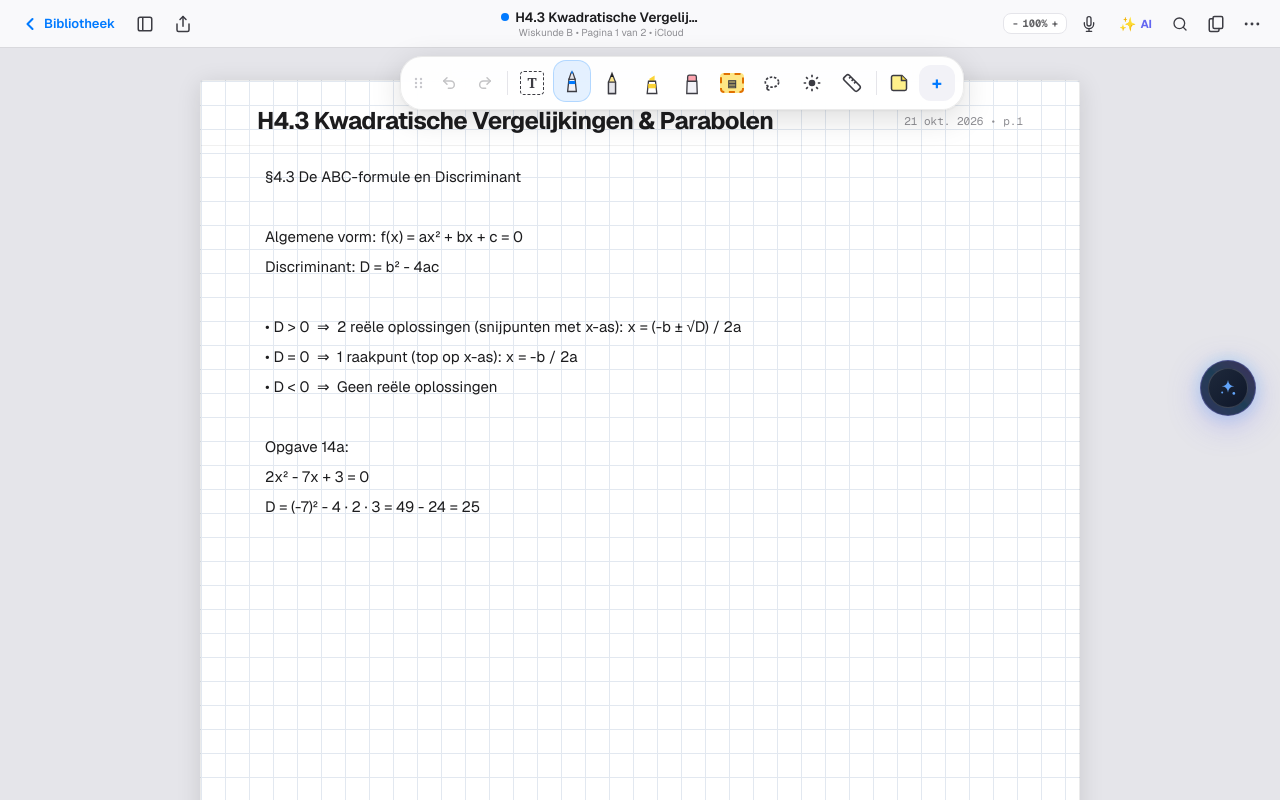
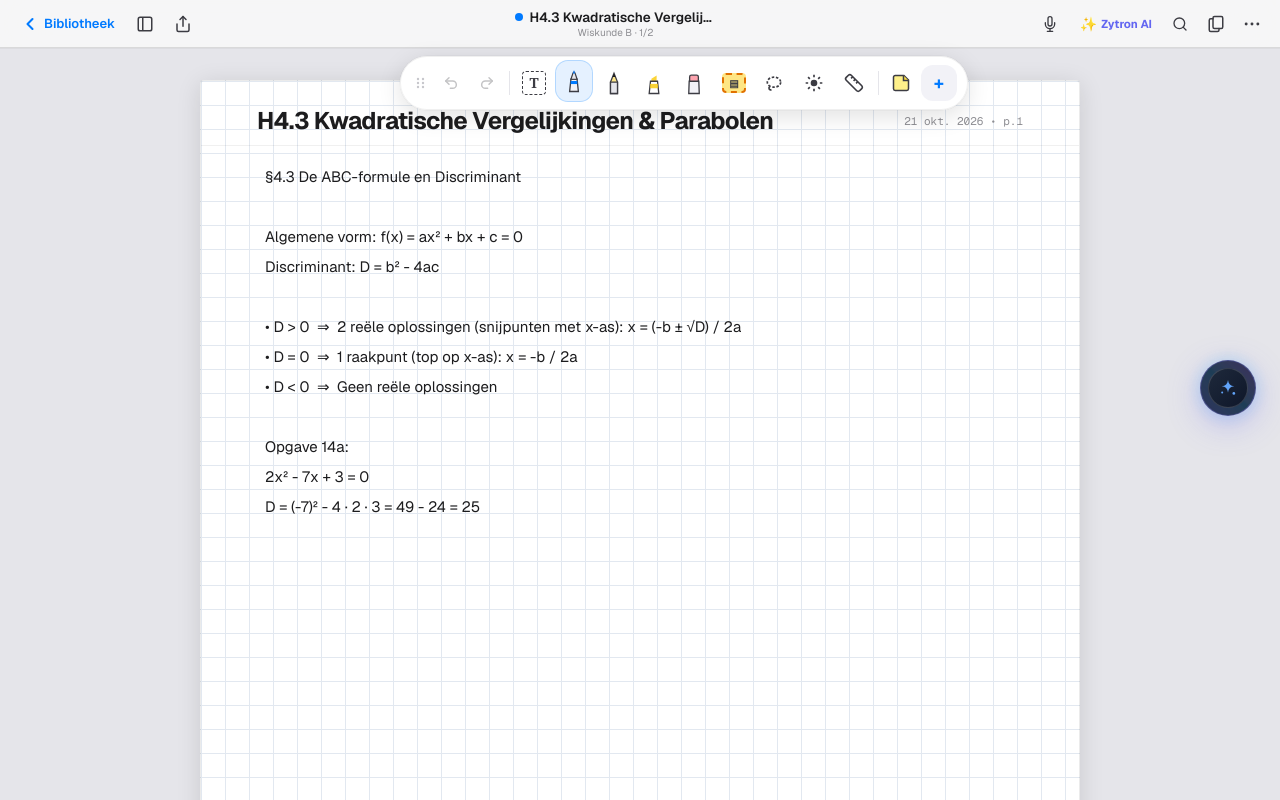
Before and after one commit to younesmeddahi24-jpg/zytron-share, a Next.js app: page / in a window 1280 px wide. Both pictures are taken after a click on the button "Notability Modus". Built offline with nearby package versions, Linux system fonts and the light colour scheme.

Commit message:
style(notability): closer iPadOS header and toolbox styling

```diff
--- a/app/NotabilityStealthView.tsx
+++ b/app/NotabilityStealthView.tsx
@@ -955,7 +955,7 @@ export default function NotabilityStealthView({
       {/* =====================================================================
           1. AUTHENTIC NOTABILITY iPadOS TOP NAVIGATION BAR
          ===================================================================== */}
-      <header className="relative z-40 flex h-12 shrink-0 items-center justify-between border-b border-[#D1D1D6]/80 bg-[#F9F9FB]/95 px-3 backdrop-blur-md">
+      <header className="relative z-40 flex h-12 shrink-0 items-center justify-between border-b border-[#C6C6C8]/60 bg-[#F7F7F7]/90 px-3 backdrop-blur-xl shadow-[0_0.5px_0_rgba(0,0,0,0.08)]">
         {/* Left Navigation Group: Back to Library, Sidebar Toggle, Document Import */}
         <div className="flex items-center gap-1.5">
           {/* Back Arrow (<) : Single click toggles Subject Library, Double click exits to Zytron */}
@@ -1017,15 +1017,14 @@ export default function NotabilityStealthView({
             />
           </div>
           <span className="text-[10px] text-[#8E8E93] leading-tight truncate">
-            {activeSubject.name} • Pagina {currentPageIndex + 1} van {pages.length}
-            {connectedCount > 0 ? ` • iCloud Sync (${connectedCount})` : " • iCloud"}
+            {activeSubject.name} · {currentPageIndex + 1}/{pages.length}
           </span>
         </div>
 
         {/* Right Group: Zoom Pill, Microphone, Notability AI (Secret Chat), Search, Page Thumbnails, Paper Settings (...) */}
         <div className="flex items-center gap-1">
           {/* Zoom Level Indicator Pill */}
-          <div className="hidden md:flex items-center gap-1 rounded-lg border border-[#E5E5EA] bg-white px-2 py-0.5 text-[10.5px] font-mono font-bold text-[#636366]">
+          <div className="hidden items-center gap-1 rounded-lg border border-[#E5E5EA] bg-white px-2 py-0.5 text-[10.5px] font-mono font-bold text-[#636366]">
             <button
               type="button"
               onClick={() => setZoomLevel((z) => Math.max(0.75, Number((z - 0.25).toFixed(2))))}
@@ -1081,10 +1080,10 @@ export default function NotabilityStealthView({
                 ? "bg-gradient-to-r from-[#6366F1] to-[#A855F7] text-white shadow-xs"
                 : "text-[#6366F1] hover:bg-[#6366F1]/10"
             }`}
-            title="Notability AI Helper • Opgave-assistent & Formules (Geheime Chat)"
+            title="Zytron AI"
           >
             <span className="text-sm">✨</span>
-            <span className="hidden sm:inline font-sans text-[11.5px]">AI</span>
+            <span className="hidden sm:inline font-sans text-[11.5px]">Zytron AI</span>
             {incomingNotes.length > 0 && (
               <span className="h-2 w-2 rounded-full bg-emerald-400 animate-ping" />
             )}
@@ -1333,7 +1332,7 @@ export default function NotabilityStealthView({
         }}
         className="fixed z-40 transition-shadow select-none"
       >
-        <div className="flex items-center gap-0.5 sm:gap-1 rounded-[22px] border border-black/[0.08] bg-white/95 px-2 py-1.5 shadow-[0_8px_32px_rgba(0,0,0,0.14),0_1px_3px_rgba(0,0,0,0.06)] backdrop-blur-xl">
+        <div className="flex items-center gap-0.5 sm:gap-1 rounded-full border border-black/[0.06] bg-white/98 px-2.5 py-1.5 shadow-[0_6px_24px_rgba(0,0,0,0.12),0_0_0_0.5px_rgba(0,0,0,0.06)] backdrop-blur-2xl">
           {/* Draggable Gripper Handle (⋮⋮) */}
           <div
             onPointerDown={(e) => {
```
